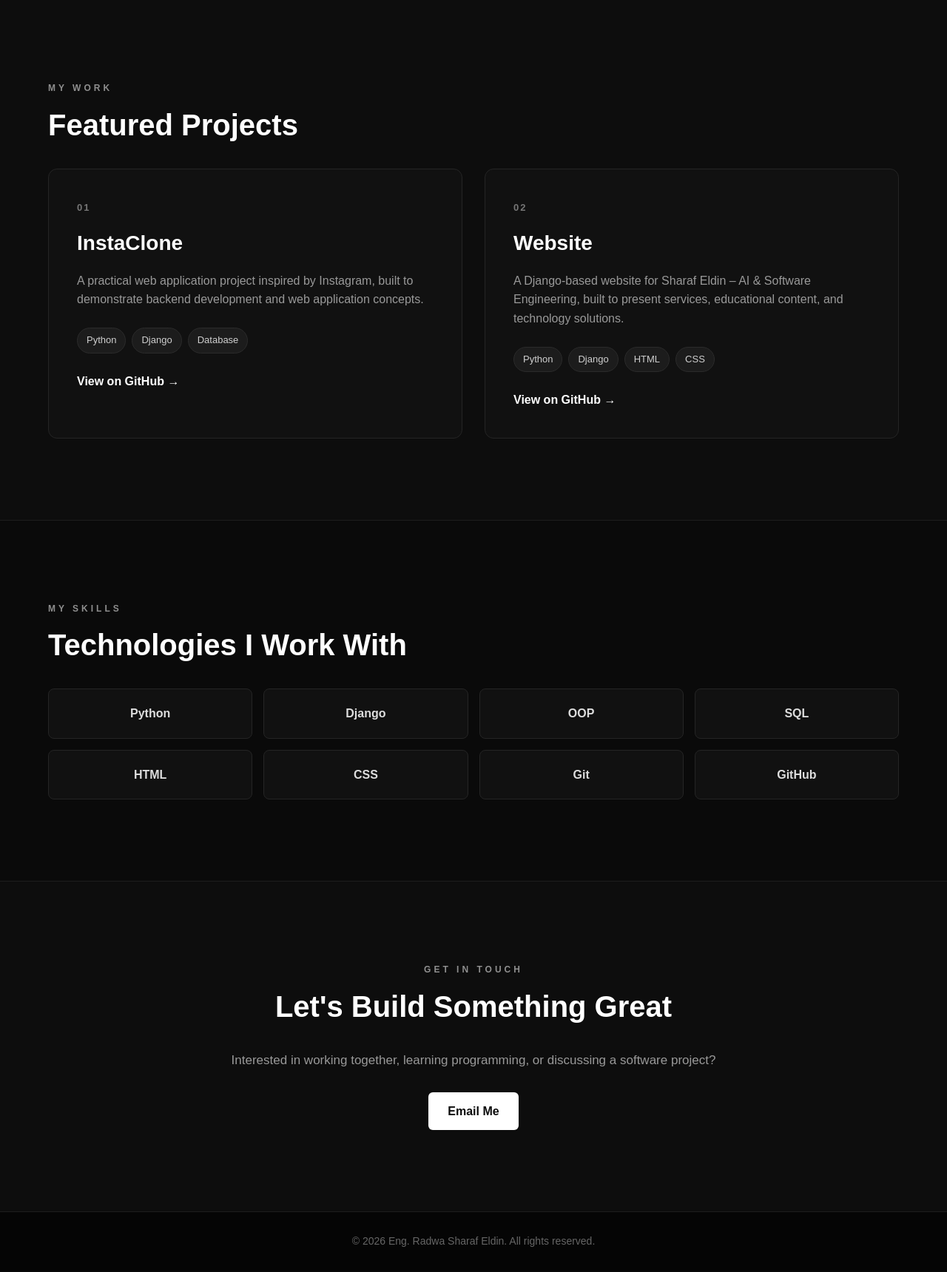
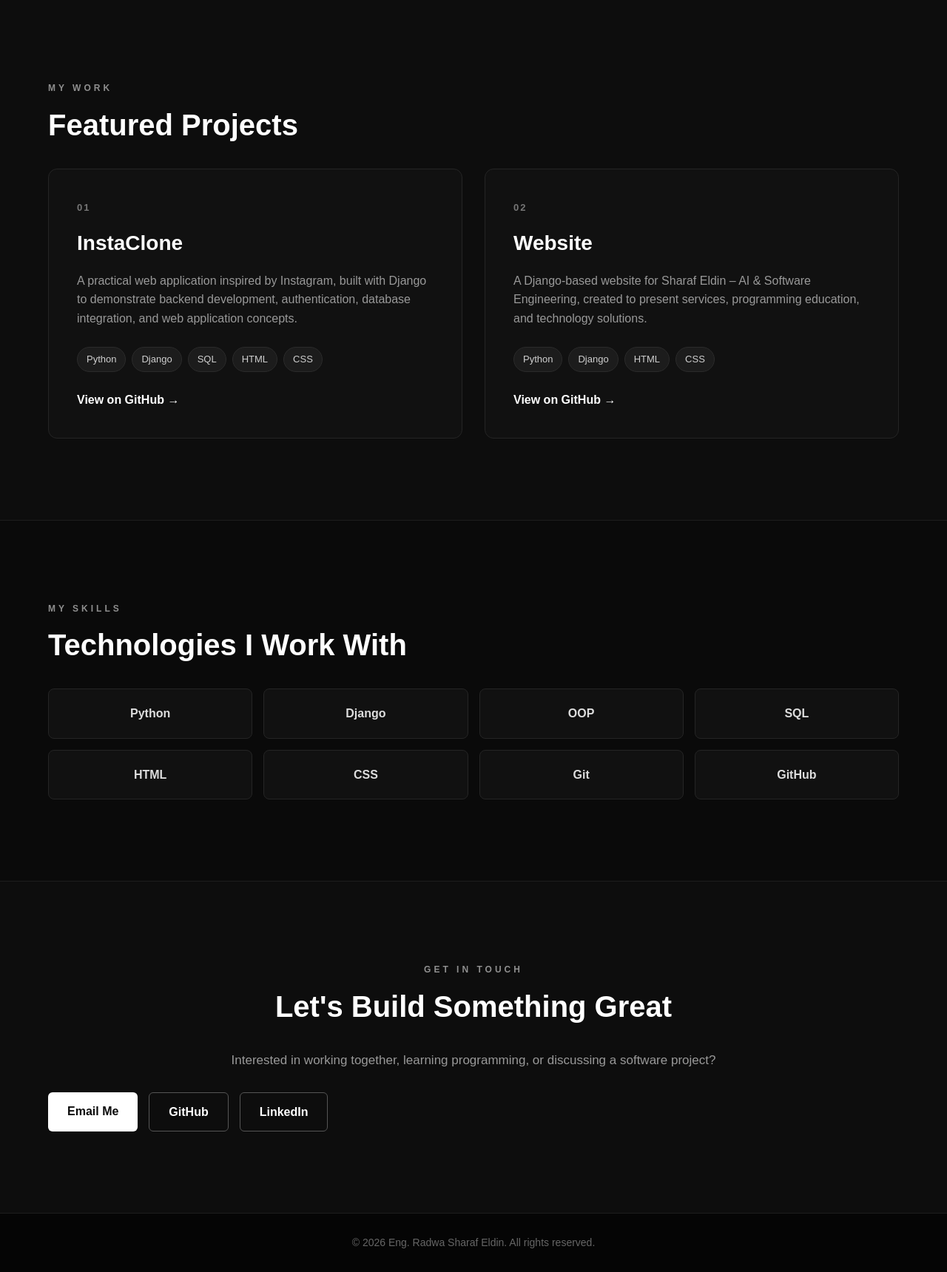
Before and after one commit to engradwarefaatmahmoudahmed-creator/radwa-portfolio, a Django app: page / in a window 1280 px wide. Shown: the part 1410-3130 px from the top of the page at 74% size. Before the commit the page ends 3096 px from the top, so only its background shows below. Run offline with Django 5.2, Linux system fonts and the light colour scheme.

Commit message:
Update portfolio links

```diff
--- a/templates/home.html
+++ b/templates/home.html
@@ -1,7 +1,9 @@
 {% load static %}
 
 <!DOCTYPE html>
+
 <html lang="en">
+
 <head>
     <meta charset="UTF-8">
     <meta name="viewport" content="width=device-width, initial-scale=1.0">
@@ -9,13 +11,18 @@
 <title>Eng. Radwa Sharaf Eldin | Backend Django Developer</title>
 
 <link rel="stylesheet" href="{% static 'css/style.css' %}">
+
 </head>
 
 <body>
 
 <header class="navbar">
+
 <div class="container">
-            <a href="#" class="logo">Eng. Radwa</a>
+
+    <a href="#home" class="logo">
+        Eng. Radwa
+    </a>
 
     <nav>
         <a href="#home">Home</a>
@@ -24,24 +31,30 @@
         <a href="#skills">Skills</a>
         <a href="#contact">Contact</a>
     </nav>
+
 </div>
+
 </header>
-
 
 <main>
 
 <section id="home" class="hero">
+
     <div class="container hero-content">
 
         <div class="hero-text">
-                    <p class="welcome">WELCOME TO MY PORTFOLIO</p>
+
+            <p class="welcome">
+                WELCOME TO MY PORTFOLIO
+            </p>
 
             <h1>
-                        Eng. Radwa
-                        <span>Sharaf Eldin</span>
+                Eng. Radwa <span>Sharaf Eldin</span>
             </h1>
 
-                    <h2>Backend Django Developer</h2>
+            <h2>
+                Backend Django Developer
+            </h2>
 
             <p class="hero-description">
                 Python & Django Instructor | Founder of
@@ -49,6 +62,7 @@
             </p>
 
             <div class="hero-buttons">
+
                 <a href="#projects" class="btn primary-btn">
                     View My Projects
                 </a>
@@ -56,17 +70,23 @@
                 <a href="#contact" class="btn secondary-btn">
                     Contact Me
                 </a>
-                    </div>
+
             </div>
 
         </div>
+
+    </div>
+
 </section>
 
 
 <section id="about" class="section">
+
     <div class="container">
 
-                <p class="section-label">ABOUT ME</p>
+        <p class="section-label">
+            ABOUT ME
+        </p>
 
         <h2 class="section-title">
             Building Software. Teaching Programming. Creating Impact.
@@ -75,13 +95,13 @@
         <p class="about-text">
             I am a Backend Django Developer specializing in Python and Django,
             passionate about building reliable, scalable, and efficient web
-                    applications.
+            applications with clean and maintainable code.
         </p>
 
         <p class="about-text">
             Alongside development, I work as a Python & Django Instructor,
             helping beginners learn programming through simple explanations,
-                    practical examples, and real-world projects.
+            practical examples, hands-on practice, and real-world projects.
         </p>
 
         <p class="about-text">
@@ -91,13 +111,17 @@
         </p>
 
     </div>
+
 </section>
 
 
 <section id="projects" class="section projects-section">
+
     <div class="container">
 
-                <p class="section-label">MY WORK</p>
+        <p class="section-label">
+            MY WORK
+        </p>
 
         <h2 class="section-title">
             Featured Projects
@@ -105,78 +129,105 @@
 
         <div class="projects-grid">
 
+
             <div class="project-card">
+
                 <div class="project-content">
 
-                            <span class="project-number">01</span>
+                    <span class="project-number">
+                        01
+                    </span>
 
-                            <h3>InstaClone</h3>
+                    <h3>
+                        InstaClone
+                    </h3>
 
                     <p>
-                                A practical web application project inspired by
-                                Instagram, built to demonstrate backend development
-                                and web application concepts.
+                        A practical web application inspired by Instagram,
+                        built with Django to demonstrate backend development,
+                        authentication, database integration, and web
+                        application concepts.
                     </p>
 
                     <div class="project-tech">
+
                         <span>Python</span>
                         <span>Django</span>
-                                <span>Database</span>
+                        <span>SQL</span>
+                        <span>HTML</span>
+                        <span>CSS</span>
+
                     </div>
 
                     <a
                         href="https://github.com/engradwarefaatmahmoudahmed-creator/insta-clone"
                         target="_blank"
+                        rel="noopener noreferrer"
                         class="project-link"
                     >
                         View on GitHub →
                     </a>
 
                 </div>
+
             </div>
 
 
             <div class="project-card">
+
                 <div class="project-content">
 
-                            <span class="project-number">02</span>
+                    <span class="project-number">
+                        02
+                    </span>
 
-                            <h3>Website</h3>
+                    <h3>
+                        Website
+                    </h3>
 
                     <p>
                         A Django-based website for Sharaf Eldin – AI &
-                                Software Engineering, built to present services,
-                                educational content, and technology solutions.
+                        Software Engineering, created to present services,
+                        programming education, and technology solutions.
                     </p>
 
                     <div class="project-tech">
+
                         <span>Python</span>
                         <span>Django</span>
                         <span>HTML</span>
                         <span>CSS</span>
+
                     </div>
 
                     <a
                         href="https://github.com/engradwarefaatmahmoudahmed-creator/Website"
                         target="_blank"
+                        rel="noopener noreferrer"
                         class="project-link"
                     >
                         View on GitHub →
                     </a>
 
                 </div>
+
+            </div>
+
+
         </div>
 
     </div>
 
-            </div>
 </section>
 
 
 <section id="skills" class="section">
+
     <div class="container">
 
-                <p class="section-label">MY SKILLS</p>
+        <p class="section-label">
+            MY SKILLS
+        </p>
 
         <h2 class="section-title">
             Technologies I Work With
@@ -196,13 +247,17 @@
         </div>
 
     </div>
+
 </section>
 
 
 <section id="contact" class="section contact-section">
+
     <div class="container">
 
-                <p class="section-label">GET IN TOUCH</p>
+        <p class="section-label">
+            GET IN TOUCH
+        </p>
 
         <h2 class="section-title">
             Let's Build Something Great
@@ -213,27 +268,56 @@
             or discussing a software project?
         </p>
 
+        <div class="hero-buttons contact-buttons">
+
             <a
-                    href="mailto:eng.radwarefaatmahmoudahmed@gmail.com"
+                href="https://mail.google.com/mail/?view=cm&fs=1&to=eng.radwarefaatmahmoudahmed@gmail.com"
+                target="_blank"
+                rel="noopener noreferrer"
                 class="btn primary-btn"
             >
                 Email Me
             </a>
 
+            <a
+                href="https://github.com/engradwarefaatmahmoudahmed-creator"
+                target="_blank"
+                rel="noopener noreferrer"
+                class="btn secondary-btn"
+            >
+                GitHub
+            </a>
+
+            <a
+                href="https://www.linkedin.com/in/eng-radwa-sharaf-eldin-07b97a1a4"
+                target="_blank"
+                rel="noopener noreferrer"
+                class="btn secondary-btn"
+            >
+                LinkedIn
+            </a>
+
         </div>
+
+    </div>
+
 </section>
 
 </main>
 
+<footer>
 
-    <footer>
 <div class="container">
+
     <p>
         © 2026 Eng. Radwa Sharaf Eldin.
         All rights reserved.
     </p>
+
 </div>
+
 </footer>
 
 </body>
+
 </html>
```
Lines whose indentation alone changed are shown as unchanged.
